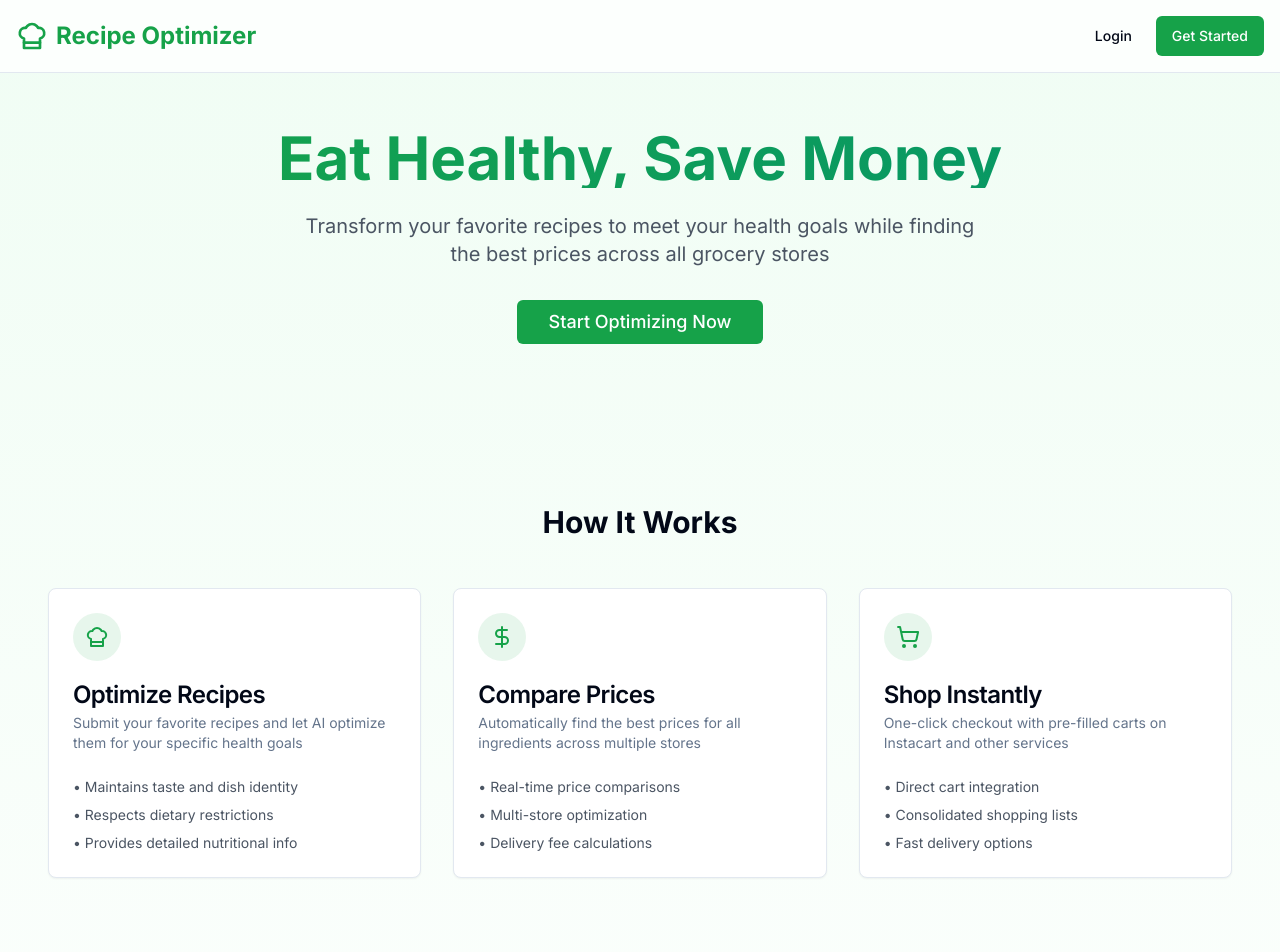
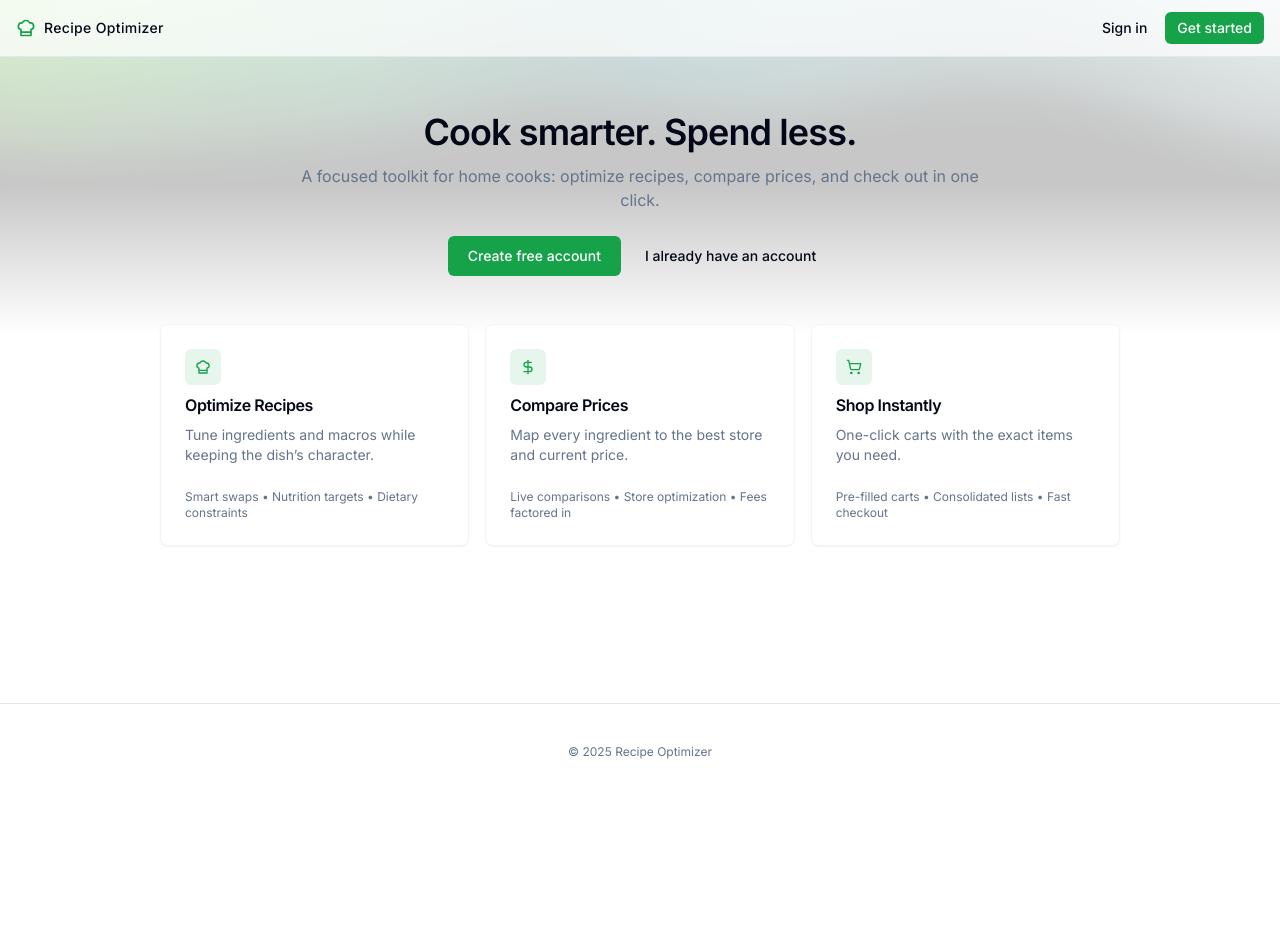
Before and after one commit to armaandave/CalCart, a Next.js app: page / in a window 1280 px wide. Shown: the top 952 px of the page. After the commit the page ends 800 px from the top, so only its background shows below. Built offline with nearby package versions, Linux system fonts and the light colour scheme.

Commit message:
revamped home page

```diff
--- a/app/dashboard/page.tsx
+++ b/app/dashboard/page.tsx
@@ -21,7 +21,7 @@ export default function DashboardPage() {
     <div className="space-y-8">
       <div>
         <h1 className="text-3xl font-bold mb-2">Dashboard</h1>
-        <p className="text-gray-600">Welcome back! Here's your cooking overview.</p>
+        <p className="text-gray-600">Welcome back! Here&#39;s your cooking overview.</p>
       </div>
 
       {/* Stats */}
--- a/app/login/page.tsx
+++ b/app/login/page.tsx
@@ -86,7 +86,7 @@ export default function LoginPage() {
             </form>
 
             <div className="mt-4 text-center text-sm text-gray-600">
-              Don't have an account?{' '}
+              Don&#39;t have an account?{' '}
               <Link href="/signup" className="text-primary hover:underline">
                 Sign up
               </Link>
--- a/app/page.tsx
+++ b/app/page.tsx
@@ -1,131 +1,121 @@
 import Link from 'next/link'
 import { Button } from '@/components/ui/button'
 import { Card, CardContent, CardDescription, CardHeader, CardTitle } from '@/components/ui/card'
-import { ChefHat, DollarSign, Heart, ShoppingCart } from 'lucide-react'
+import { ChefHat, DollarSign, ShoppingCart } from 'lucide-react'
+import Aurora from '@/components/Aurora'
 
 export default function HomePage() {
   return (
-    <div className="min-h-screen bg-gradient-to-b from-green-50 to-white">
-      {/* Header */}
-      <header className="border-b bg-white/80 backdrop-blur-sm fixed top-0 w-full z-10">
-        <div className="container mx-auto px-4 py-4 flex justify-between items-center">
+    <div className="min-h-screen bg-background relative overflow-hidden flex flex-col">
+      {/* Animated Aurora background */}
+      <div
+        className="pointer-events-none absolute top-0 left-0 right-0 h-[42vh] z-0 opacity-[0.22]"
+        data-aurora
+        style={{ WebkitMaskImage: 'linear-gradient(to bottom, black 55%, transparent 100%)', maskImage: 'linear-gradient(to bottom, black 55%, transparent 100%)' }}
+      >
+        <Aurora colorStops={["#66ff33", "#33cccc", "#ccffff"]} blend={0.32} amplitude={0.6} speed={0.8} />
+      </div>
+      {/* Remove heavy blobs to reduce tint */}
+      <svg className="pointer-events-none absolute top-0 left-0 right-0 h-[44vh] opacity-[0.02] z-0" aria-hidden="true" style={{ WebkitMaskImage: 'linear-gradient(to bottom, black 40%, transparent 100%)', maskImage: 'linear-gradient(to bottom, black 40%, transparent 100%)' }}>
+        <defs>
+          <pattern id="grid" width="32" height="32" patternUnits="userSpaceOnUse">
+            <path d="M 32 0 L 0 0 0 32" fill="none" stroke="currentColor" strokeWidth="0.5" />
+          </pattern>
+        </defs>
+        <rect width="100%" height="100%" fill="url(#grid)" />
+      </svg>
+      {/* Minimal Header */}
+      <header className="fixed top-0 inset-x-0 z-10 border-b bg-white/70 backdrop-blur-md">
+        <div className="container mx-auto px-4 h-14 flex items-center justify-between">
           <div className="flex items-center gap-2">
-            <ChefHat className="h-8 w-8 text-primary" />
-            <span className="text-2xl font-bold text-primary">Recipe Optimizer</span>
+            <ChefHat className="h-5 w-5 text-primary" />
+            <span className="text-sm font-medium tracking-wide">Recipe Optimizer</span>
           </div>
-          <div className="flex gap-2">
+          <div className="flex items-center gap-1.5">
             <Link href="/login">
-              <Button variant="ghost">Login</Button>
+              <Button size="sm" variant="ghost" className="h-8 px-3">Sign in</Button>
             </Link>
             <Link href="/signup">
-              <Button>Get Started</Button>
+              <Button size="sm" className="h-8 px-3">Get started</Button>
             </Link>
           </div>
         </div>
       </header>
 
-      {/* Hero Section */}
-      <section className="pt-32 pb-20 px-4">
-        <div className="container mx-auto text-center">
-          <h1 className="text-5xl md:text-6xl font-bold mb-6 bg-gradient-to-r from-green-600 to-emerald-600 bg-clip-text text-transparent">
-            Eat Healthy, Save Money
-          </h1>
-          <p className="text-xl text-gray-600 mb-8 max-w-2xl mx-auto">
-            Transform your favorite recipes to meet your health goals while finding the best prices across all grocery stores
-          </p>
-          <Link href="/signup">
-            <Button size="lg" className="text-lg px-8">
-              Start Optimizing Now
-            </Button>
-          </Link>
-        </div>
-      </section>
+      <main className="flex-1 relative z-10">
+        {/* Slim Hero */}
+        <section className="px-4 pt-28 pb-12">
+          <div className="container mx-auto max-w-3xl text-center">
+            <h1 className="text-3xl md:text-4xl font-semibold tracking-tight mb-3">Cook smarter. Spend less.</h1>
+            <p className="text-sm md:text-base text-muted-foreground mb-6">
+              A focused toolkit for home cooks: optimize recipes, compare prices, and check out in one click.
+            </p>
+            <div className="flex items-center justify-center gap-2">
+              <Link href="/signup">
+                <Button className="px-5">Create free account</Button>
+              </Link>
+              <Link href="/login">
+                <Button variant="ghost">I already have an account</Button>
+              </Link>
+            </div>
+          </div>
+        </section>
 
-      {/* Features Section */}
-      <section className="py-20 px-4">
-        <div className="container mx-auto">
-          <h2 className="text-3xl font-bold text-center mb-12">How It Works</h2>
-          <div className="grid md:grid-cols-3 gap-8">
-            <Card>
-              <CardHeader>
-                <div className="w-12 h-12 rounded-full bg-primary/10 flex items-center justify-center mb-4">
-                  <ChefHat className="h-6 w-6 text-primary" />
-                </div>
-                <CardTitle>Optimize Recipes</CardTitle>
-                <CardDescription>
-                  Submit your favorite recipes and let AI optimize them for your specific health goals
-                </CardDescription>
-              </CardHeader>
-              <CardContent>
-                <ul className="space-y-2 text-sm text-gray-600">
-                  <li>• Maintains taste and dish identity</li>
-                  <li>• Respects dietary restrictions</li>
-                  <li>• Provides detailed nutritional info</li>
-                </ul>
-              </CardContent>
-            </Card>
+        {/* Three Core Use Cases */}
+        <section className="px-4 pb-14">
+          <div className="container mx-auto max-w-5xl grid gap-4 md:grid-cols-3">
+          <Card className="border-muted hover:shadow-sm transition-shadow">
+            <CardHeader className="space-y-2">
+              <div className="w-9 h-9 rounded-md bg-primary/10 text-primary flex items-center justify-center">
+                <ChefHat className="h-4 w-4" />
+              </div>
+              <CardTitle className="text-base">Optimize Recipes</CardTitle>
+              <CardDescription className="text-sm">
+                Tune ingredients and macros while keeping the dish’s character.
+              </CardDescription>
+            </CardHeader>
+            <CardContent className="text-xs text-muted-foreground">
+              Smart swaps • Nutrition targets • Dietary constraints
+            </CardContent>
+          </Card>
 
-            <Card>
-              <CardHeader>
-                <div className="w-12 h-12 rounded-full bg-primary/10 flex items-center justify-center mb-4">
-                  <DollarSign className="h-6 w-6 text-primary" />
-                </div>
-                <CardTitle>Compare Prices</CardTitle>
-                <CardDescription>
-                  Automatically find the best prices for all ingredients across multiple stores
-                </CardDescription>
-              </CardHeader>
-              <CardContent>
-                <ul className="space-y-2 text-sm text-gray-600">
-                  <li>• Real-time price comparisons</li>
-                  <li>• Multi-store optimization</li>
-                  <li>• Delivery fee calculations</li>
-                </ul>
-              </CardContent>
-            </Card>
+          <Card className="border-muted hover:shadow-sm transition-shadow">
+            <CardHeader className="space-y-2">
+              <div className="w-9 h-9 rounded-md bg-primary/10 text-primary flex items-center justify-center">
+                <DollarSign className="h-4 w-4" />
+              </div>
+              <CardTitle className="text-base">Compare Prices</CardTitle>
+              <CardDescription className="text-sm">
+                Map every ingredient to the best store and current price.
+              </CardDescription>
+            </CardHeader>
+            <CardContent className="text-xs text-muted-foreground">
+              Live comparisons • Store optimization • Fees factored in
+            </CardContent>
+          </Card>
 
-            <Card>
-              <CardHeader>
-                <div className="w-12 h-12 rounded-full bg-primary/10 flex items-center justify-center mb-4">
-                  <ShoppingCart className="h-6 w-6 text-primary" />
-                </div>
-                <CardTitle>Shop Instantly</CardTitle>
-                <CardDescription>
-                  One-click checkout with pre-filled carts on Instacart and other services
-                </CardDescription>
-              </CardHeader>
-              <CardContent>
-                <ul className="space-y-2 text-sm text-gray-600">
-                  <li>• Direct cart integration</li>
-                  <li>• Consolidated shopping lists</li>
-                  <li>• Fast delivery options</li>
-                </ul>
-              </CardContent>
-            </Card>
+          <Card className="border-muted hover:shadow-sm transition-shadow">
+            <CardHeader className="space-y-2">
+              <div className="w-9 h-9 rounded-md bg-primary/10 text-primary flex items-center justify-center">
+                <ShoppingCart className="h-4 w-4" />
+              </div>
+              <CardTitle className="text-base">Shop Instantly</CardTitle>
+              <CardDescription className="text-sm">
+                One-click carts with the exact items you need.
+              </CardDescription>
+            </CardHeader>
+            <CardContent className="text-xs text-muted-foreground">
+              Pre-filled carts • Consolidated lists • Fast checkout
+            </CardContent>
+          </Card>
           </div>
-        </div>
-      </section>
+        </section>
+      </main>
 
-      {/* CTA Section */}
-      <section className="py-20 px-4 bg-primary text-white">
-        <div className="container mx-auto text-center">
-          <Heart className="h-16 w-16 mx-auto mb-6" />
-          <h2 className="text-3xl font-bold mb-4">Ready to Transform Your Cooking?</h2>
-          <p className="text-lg mb-8 opacity-90">
-            Join thousands of users eating healthier and saving money on groceries
-          </p>
-          <Link href="/signup">
-            <Button size="lg" variant="secondary" className="text-lg px-8">
-              Create Free Account
-            </Button>
-          </Link>
-        </div>
-      </section>
-
-      {/* Footer */}
-      <footer className="py-8 border-t">
-        <div className="container mx-auto px-4 text-center text-gray-600">
-          <p>© 2024 Recipe Health Optimizer. All rights reserved.</p>
+      {/* Subtle Footer */}
+      <footer className="px-4 py-10 border-t mt-auto relative z-10">
+        <div className="container mx-auto text-center text-xs text-muted-foreground">
+          © 2025 Recipe Optimizer
         </div>
       </footer>
     </div>
--- /dev/null
+++ b/components/Aurora.css
@@ -0,0 +1,4 @@
+.aurora-container {
+  width: 100%;
+  height: 100%;
+}
--- /dev/null
+++ b/components/Aurora.jsx
@@ -0,0 +1,214 @@
+'use client'
+
+import { Renderer, Program, Mesh, Color, Triangle } from 'ogl'
+import { useEffect, useRef } from 'react'
+
+const VERT = `#version 300 es
+in vec2 position;
+void main() {
+  gl_Position = vec4(position, 0.0, 1.0);
+}
+`
+
+const FRAG = `#version 300 es
+precision highp float;
+
+uniform float uTime;
+uniform float uAmplitude;
+uniform vec3 uColorStops[3];
+uniform vec2 uResolution;
+uniform float uBlend;
+
+out vec4 fragColor;
+
+vec3 permute(vec3 x) {
+  return mod(((x * 34.0) + 1.0) * x, 289.0);
+}
+
+float snoise(vec2 v){
+  const vec4 C = vec4(
+      0.211324865405187, 0.366025403784439,
+      -0.577350269189626, 0.024390243902439
+  );
+  vec2 i  = floor(v + dot(v, C.yy));
+  vec2 x0 = v - i + dot(i, C.xx);
+  vec2 i1 = (x0.x > x0.y) ? vec2(1.0, 0.0) : vec2(0.0, 1.0);
+  vec4 x12 = x0.xyxy + C.xxzz;
+  x12.xy -= i1;
+  i = mod(i, 289.0);
+
+  vec3 p = permute(
+      permute(i.y + vec3(0.0, i1.y, 1.0))
+    + i.x + vec3(0.0, i1.x, 1.0)
+  );
+
+  vec3 m = max(
+      0.5 - vec3(
+          dot(x0, x0),
+          dot(x12.xy, x12.xy),
+          dot(x12.zw, x12.zw)
+      ),
+      0.0
+  );
+  m = m * m;
+  m = m * m;
+
+  vec3 x = 2.0 * fract(p * C.www) - 1.0;
+  vec3 h = abs(x) - 0.5;
+  vec3 ox = floor(x + 0.5);
+  vec3 a0 = x - ox;
+  m *= 1.79284291400159 - 0.85373472095314 * (a0*a0 + h*h);
+
+  vec3 g;
+  g.x  = a0.x  * x0.x  + h.x  * x0.y;
+  g.yz = a0.yz * x12.xz + h.yz * x12.yw;
+  return 130.0 * dot(m, g);
+}
+
+struct ColorStop {
+  vec3 color;
+  float position;
+};
+
+#define COLOR_RAMP(colors, factor, finalColor) {              \
+  int index = 0;                                            \
+  for (int i = 0; i < 2; i++) {                               \
+     ColorStop currentColor = colors[i];                    \
+     bool isInBetween = currentColor.position <= factor;    \
+     index = int(mix(float(index), float(i), float(isInBetween))); \
+  }                                                         \
+  ColorStop currentColor = colors[index];                   \
+  ColorStop nextColor = colors[index + 1];                  \
+  float range = nextColor.position - currentColor.position; \
+  float lerpFactor = (factor - currentColor.position) / range; \
+  finalColor = mix(currentColor.color, nextColor.color, lerpFactor); \
+}
+
+void main() {
+  vec2 uv = gl_FragCoord.xy / uResolution;
+
+  ColorStop colors[3];
+  colors[0] = ColorStop(uColorStops[0], 0.0);
+  colors[1] = ColorStop(uColorStops[1], 0.5);
+  colors[2] = ColorStop(uColorStops[2], 1.0);
+
+  vec3 rampColor;
+  COLOR_RAMP(colors, uv.x, rampColor);
+
+  float height = snoise(vec2(uv.x * 2.0 + uTime * 0.1, uTime * 0.25)) * 0.5 * uAmplitude;
+  height = exp(height);
+  height = (uv.y * 2.0 - height + 0.2);
+  float intensity = 0.6 * height;
+
+  float midPoint = 0.20;
+  float auroraAlpha = smoothstep(midPoint - uBlend * 0.5, midPoint + uBlend * 0.5, intensity);
+
+  vec3 auroraColor = intensity * rampColor;
+
+  fragColor = vec4(auroraColor * auroraAlpha, auroraAlpha);
+}
+`
+
+export default function Aurora(props) {
+  const { colorStops = ['#5227FF', '#7cff67', '#5227FF'], amplitude = 1.0, blend = 0.5 } = props
+  const propsRef = useRef(props)
+  propsRef.current = props
+
+  const ctnDom = useRef(null)
+
+  useEffect(() => {
+    const ctn = ctnDom.current
+    if (!ctn) return
+
+    // Prefer WebGL2 for GLSL 300 es shaders
+    const canvas = document.createElement('canvas')
+    const gl2 = canvas.getContext('webgl2', {
+      alpha: true,
+      premultipliedAlpha: true,
+      antialias: true
+    })
+    if (!gl2) {
+      console.warn('[Aurora] WebGL2 not available; skipping aurora background')
+      return
+    }
+
+    const renderer = new Renderer({ gl: gl2 })
+    const gl = renderer.gl
+    gl.clearColor(0, 0, 0, 0)
+    gl.enable(gl.BLEND)
+    gl.blendFunc(gl.ONE, gl.ONE_MINUS_SRC_ALPHA)
+    gl.canvas.style.backgroundColor = 'transparent'
+
+    let program
+
+    function resize() {
+      if (!ctn) return
+      const width = ctn.offsetWidth
+      const height = ctn.offsetHeight
+      renderer.setSize(width, height)
+      if (program) {
+        program.uniforms.uResolution.value = [width, height]
+      }
+    }
+    window.addEventListener('resize', resize)
+
+    const geometry = new Triangle(gl)
+    if (geometry.attributes.uv) {
+      delete geometry.attributes.uv
+    }
+
+    const colorStopsArray = (colorStops || []).map(hex => {
+      const c = new Color(hex)
+      return [c.r, c.g, c.b]
+    })
+
+    program = new Program(gl, {
+      vertex: VERT,
+      fragment: FRAG,
+      uniforms: {
+        uTime: { value: 0 },
+        uAmplitude: { value: amplitude },
+        uColorStops: { value: colorStopsArray },
+        uResolution: { value: [ctn.offsetWidth, ctn.offsetHeight] },
+        uBlend: { value: blend }
+      }
+    })
+
+    const mesh = new Mesh(gl, { geometry, program })
+    ctn.appendChild(gl.canvas)
+
+    let animateId = 0
+    const update = t => {
+      animateId = requestAnimationFrame(update)
+      const { time = t * 0.01, speed = 1.0 } = propsRef.current
+      program.uniforms.uTime.value = time * speed * 0.1
+      program.uniforms.uAmplitude.value = propsRef.current.amplitude ?? 1.0
+      program.uniforms.uBlend.value = propsRef.current.blend ?? blend
+      const stops = propsRef.current.colorStops ?? colorStops
+      program.uniforms.uColorStops.value = (stops || []).map(hex => {
+        const c = new Color(hex)
+        return [c.r, c.g, c.b]
+      })
+      try {
+        renderer.render({ scene: mesh })
+      } catch (e) {
+        console.error('[Aurora] render error', e)
+      }
+    }
+    animateId = requestAnimationFrame(update)
+
+    resize()
+
+    return () => {
+      cancelAnimationFrame(animateId)
+      window.removeEventListener('resize', resize)
+      if (ctn && gl.canvas.parentNode === ctn) {
+        ctn.removeChild(gl.canvas)
+      }
+      gl.getExtension('WEBGL_lose_context')?.loseContext()
+    }
+    // eslint-disable-next-line react-hooks/exhaustive-deps
+  }, [amplitude])
+
+  return <div ref={ctnDom} style={{ width: '100%', height: '100%' }} />
+}
--- a/package.json
+++ b/package.json
@@ -32,6 +32,7 @@
     "clsx": "^2.1.0",
     "jose": "^5.2.0",
     "lucide-react": "^0.323.0",
+    "ogl": "^0.0.111",
     "next": "14.1.0",
     "react": "^18.2.0",
     "react-dom": "^18.2.0",
```
Also changed, not shown: 1 other file (tests, documents, lock files or other folders).
